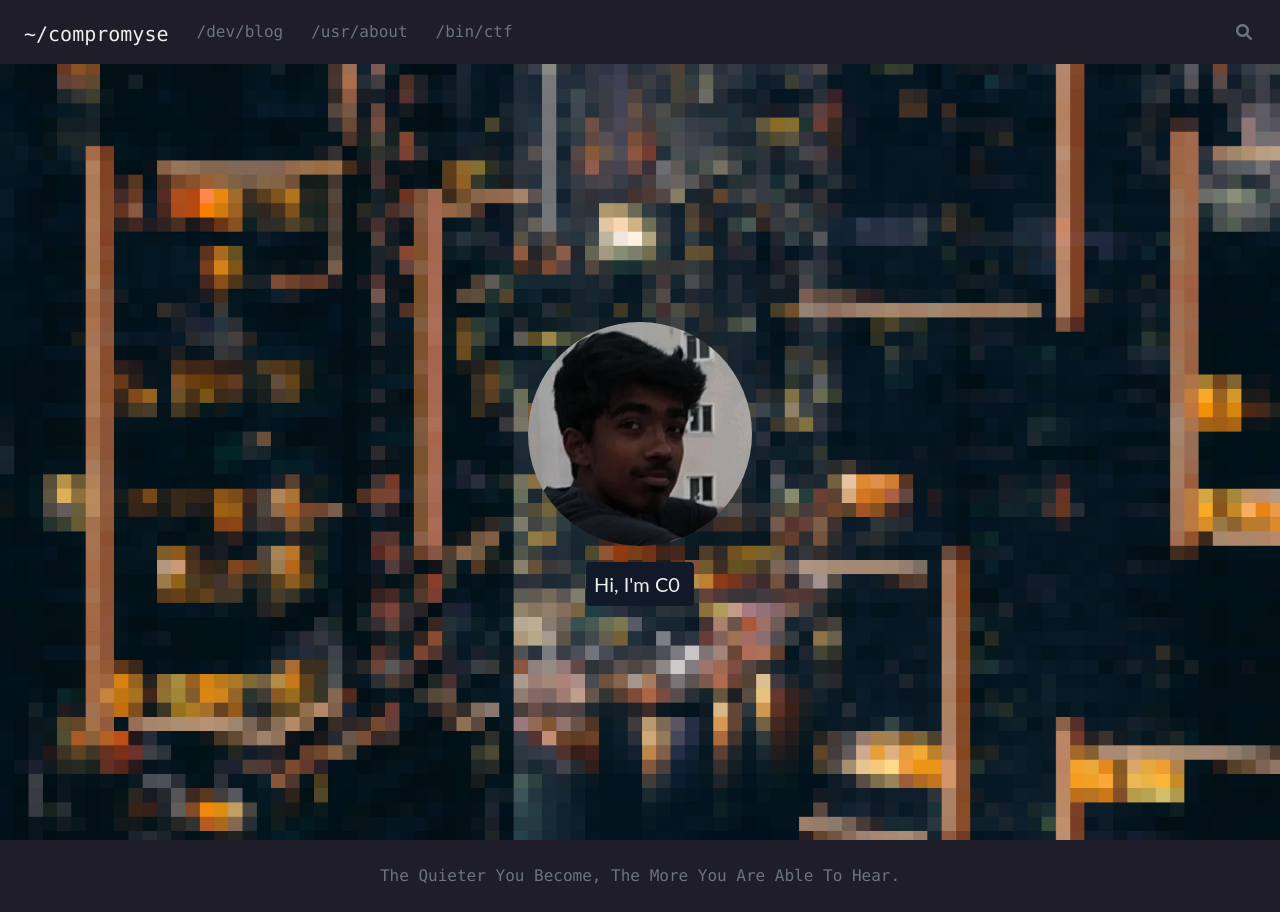
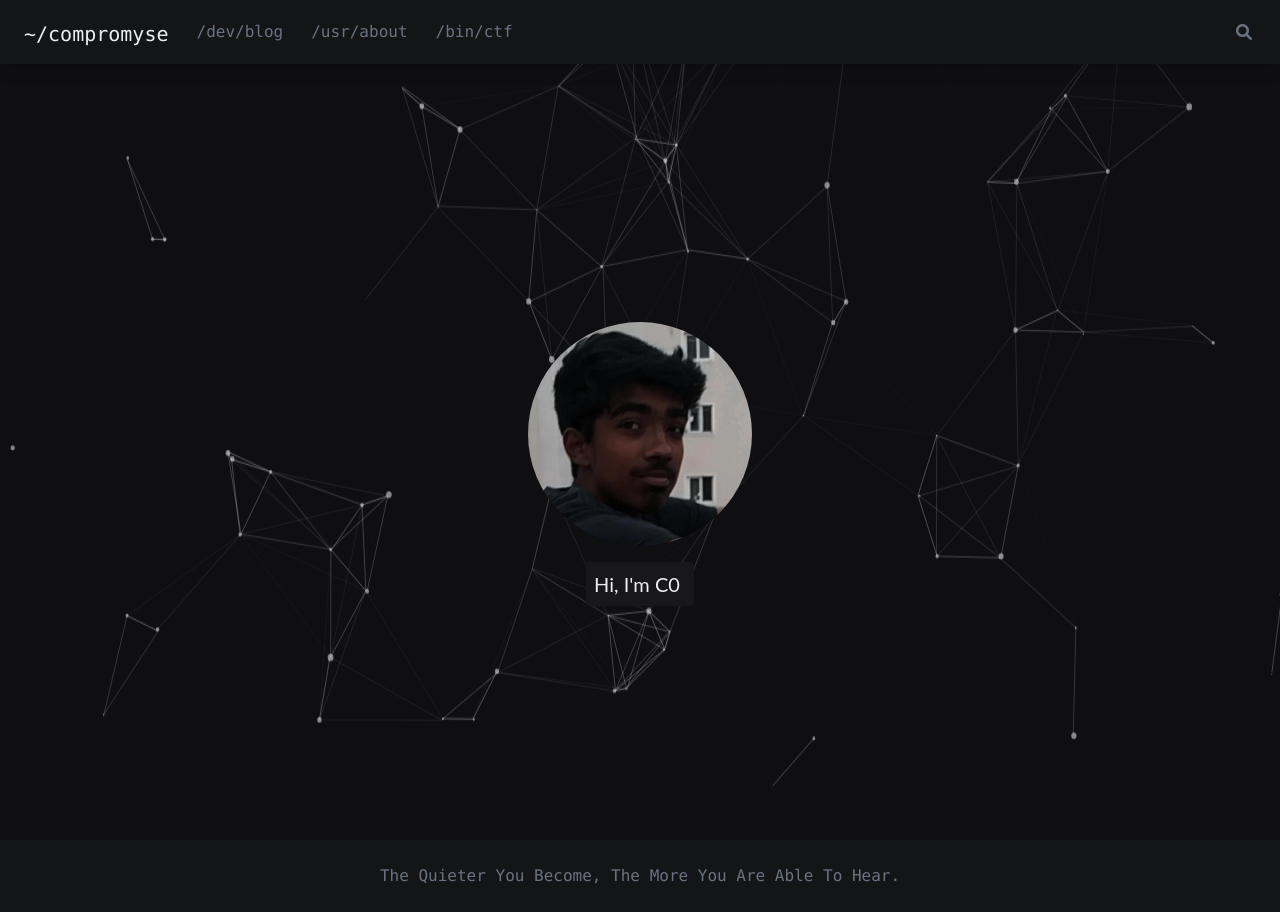
Before and after one commit to compromyse/compromyse.github.io, a website: page index.html in a window 1280 px wide. Drawn offline with nearby package versions, Linux system fonts and the light colour scheme.

Commit message:
visual changes, ctf page bug fix, new ctf

```diff
--- a/index.html
+++ b/index.html
@@ -18,7 +18,7 @@
     document.getElementById("mySidenav").style.width = "0";
   }
   </script>
-  <body style="background-color: #0f0e12;">
+  <body style="background-color: #0f0f12;">
     <link rel="shortcut icon" type="image/png" href="/favicon.ico">
     <div class = flex><nav class="bg-background navbar hidden
             relative md:flex w-full flex-row items-center
@@ -27,19 +27,19 @@
     <div class="ml-2 flex flex-grow flex-row">
       <a href="/" class="ml-2 rounded font-mono text-xl
       text-white transition-all px-2 pt-1 pb-0
-      hover:bg-gray-700">~/compromyse</a>
+      hover:bg-gray-800">~/compromyse</a>
 
       <a href="/blog" class="ml-3 rounded font-mono px-2
       transition-all pt-1 pb-0
-      hover:bg-gray-700">/dev/blog</a>
+      hover:bg-gray-800">/dev/blog</a>
 
       <a href="/about" class="ml-3 rounded font-mono px-2
-      transition-all hover:bg-gray-700 pt-1 pb-0">/usr/about</a>
+      transition-all hover:bg-gray-800 pt-1 pb-0">/usr/about</a>
 
       <a href="/ctf" class="ml-3 rounded font-mono px-2
-      transition-all hover:bg-gray-700 pt-1 pb-0">/bin/ctf</a>
+      transition-all hover:bg-gray-800 pt-1 pb-0">/bin/ctf</a>
 
-      <i class="fa fa-search ml-auto mr-5 rounded hover:bg-gray-700
+      <i class="fa fa-search ml-auto mr-5 rounded hover:bg-gray-800
                 px-2 pt-2" style="cursor: pointer;" onclick="openSearch();"></i>
     </div>
 </nav>
@@ -152,12 +152,14 @@ body {
     </div>
 </nav></div>
     <div class="mb-12">
-    <div class="flex flex-col items-center justify-center transform flex-wrap"
-    style="background: url(/assets/img/backdrop.jpg);background-position: center center;
-            background-repeat: no-repeat;background-size: 100%; height: 100vh;">
+    <div id="particles-js"></div>
+<div class="flex flex-col items-center justify-center transform flex-wrap"
+    style="height: 100vh;">
     <img src="/assets/img/author.png" class="rounded-full h-56 mt-4">
-    <div id="app" class="text-white text-xl m-4 bg-gray-900 rounded p-2"></div>
+    <div id="app" class="text-white text-xl m-4 bg-zinc-900 rounded p-2"></div>
 </div>
+
+<script src="https://cdn.jsdelivr.net/particles.js/2.0.0/particles.min.js"></script>
 
 <script>
 var app = document.getElementById('app');
@@ -172,6 +174,116 @@ typewriter.typeString('Hi, I\'m Raghu!')
   .typeString('C0mpr0mys3!')
   .pauseFor(3500)
   .start();
+  particlesJS("particles-js", {
+    "particles": {
+        "number": {
+            "value": 80,
+            "density": {
+                "enable": true,
+                "value_area": 800
+            }
+        },
+        "color": {
+            "value": "#ffffff"
+        },
+        "shape": {
+            "type": "circle",
+            "stroke": {
+                "width": 0,
+                "color": "#000000"
+            },
+            "polygon": {
+                "nb_sides": 5
+            },
+            "image": {
+                "src": "img/github.svg",
+                "width": 100,
+                "height": 100
+            }
+        },
+        "opacity": {
+            "value": 0.5,
+            "random": false,
+            "anim": {
+                "enable": false,
+                "speed": 1,
+                "opacity_min": 0.1,
+                "sync": false
+            }
+        },
+        "size": {
+            "value": 3,
+            "random": true,
+            "anim": {
+                "enable": false,
+                "speed": 40,
+                "size_min": 0.1,
+                "sync": false
+            }
+        },
+        "line_linked": {
+            "enable": true,
+            "distance": 150,
+            "color": "#ffffff",
+            "opacity": 0.4,
+            "width": 1
+        },
+        "move": {
+            "enable": true,
+            "speed": 6,
+            "direction": "none",
+            "random": false,
+            "straight": false,
+            "out_mode": "out",
+            "bounce": false,
+            "attract": {
+                "enable": false,
+                "rotateX": 600,
+                "rotateY": 1200
+            }
+        }
+    },
+    "interactivity": {
+        "detect_on": "canvas",
+        "events": {
+            "onhover": {
+                "enable": true,
+                "mode": "repulse"
+            },
+            "onclick": {
+                "enable": true,
+                "mode": "push"
+            },
+            "resize": true
+        },
+        "modes": {
+            "grab": {
+                "distance": 400,
+                "line_linked": {
+                    "opacity": 1
+                }
+            },
+            "bubble": {
+                "distance": 400,
+                "size": 40,
+                "duration": 2,
+                "opacity": 8,
+                "speed": 3
+            },
+            "repulse": {
+                "distance": 200,
+                "duration": 0.4
+            },
+            "push": {
+                "particles_nb": 4
+            },
+            "remove": {
+                "particles_nb": 2
+            }
+        }
+    },
+    "retina_detect": true
+});
 </script>
 
 <style>
@@ -214,6 +326,25 @@ typewriter.typeString('Hi, I\'m Raghu!')
     border-right-color: transparent;
   }
 }
+#particles-js canvas {
+    display: block;
+    vertical-align: bottom;
+    -webkit-transform: scale(1);
+    -ms-transform: scale(1);
+    transform: scale(1);
+    opacity: 1;
+    -webkit-transition: opacity .8s ease, -webkit-transform 1.4s ease;
+    transition: opacity .8s ease, transform 1.4s ease
+}
+
+#particles-js {
+    width: 100%;
+    height: 100%;
+    position: fixed;
+    z-index: -10;
+    top: 0;
+    left: 0
+}
 </style>
 
     </div><footer class="absolute bottom-0 w-full h-auto p-4 shadow
--- a/tailwind.config.js
+++ b/tailwind.config.js
@@ -3,9 +3,9 @@ module.exports = {
   theme: {
     extend: {
       colors: {
-        background: '#1f1d29',
+        background: '#131517',
         white: '#EEEEEE',
-        graytwo: '#2b323b',
+        graytwo: '#111017',
         bluetextnavbar: '#6086bf',
         blogheaderbackground: '#2f3238',
         datesearch: '#6a6980',
```
Also changed, not shown: 404.html (+6 -6 lines), about.html (+6 -6 lines), blog/2022/hello-world.html (+6 -6 lines), blog/2022/nahamcon-a-wild-ride.html (+6 -6 lines), blog/2022/nahamcon-cereal.html (+6 -6 lines), blog/2022/nahamcon-lold.html (+6 -6 lines), blog/2022/reversing-firmware.html (+6 -6 lines), blog/index.html (+6 -6 lines), ctf.html (+39 -8 lines), assets/css/main.css.
